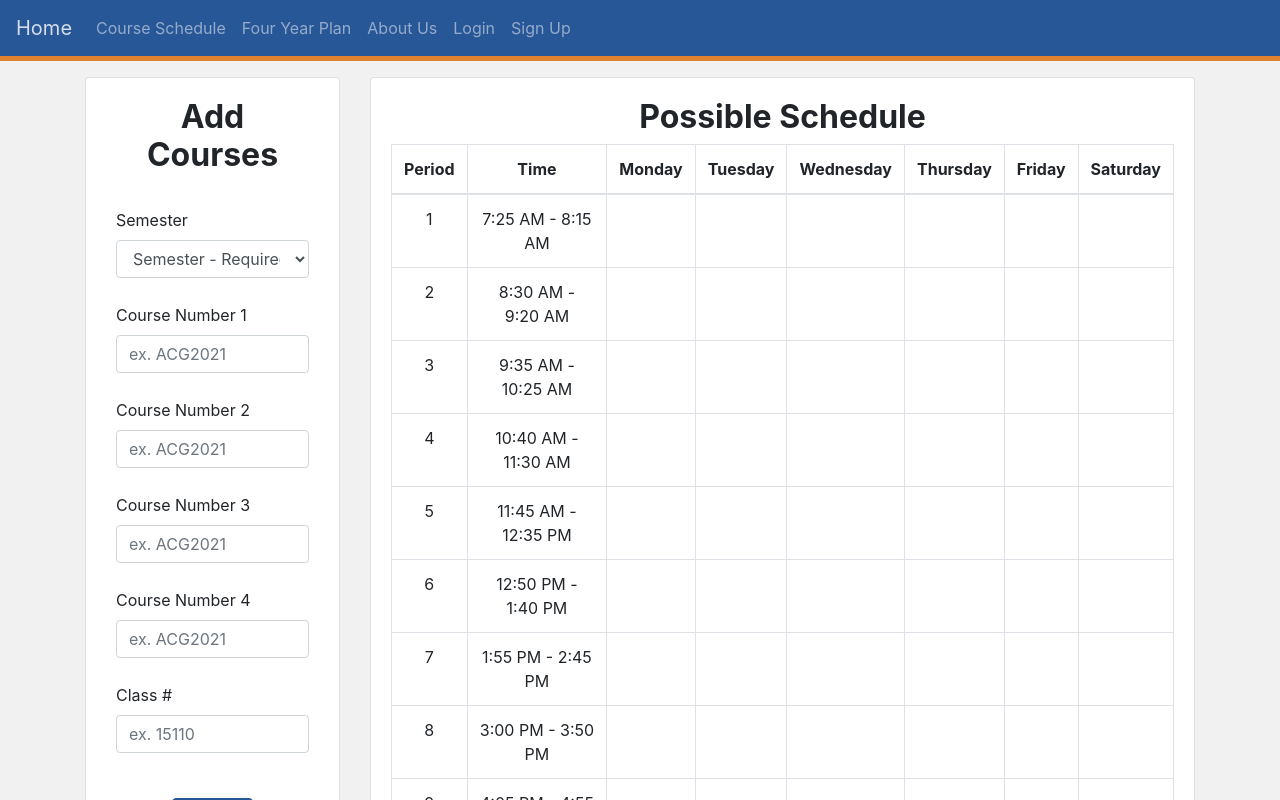
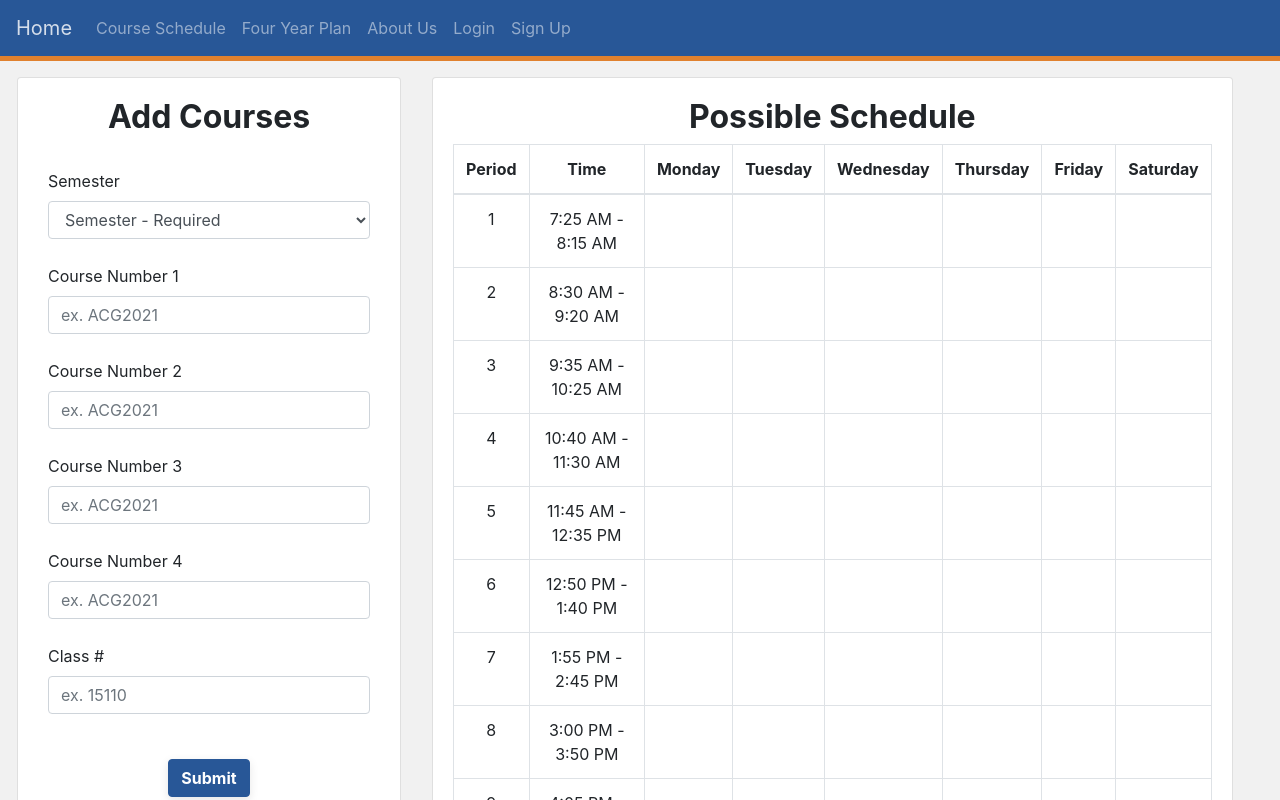
Before and after one commit to frongilloz/SmartSchedule, a React (Create React App) app in the folder ss-app/front/: page /schedule in a window 1280 px wide. Shown: the top 800 px of the page. Built offline with nearby package versions, Linux system fonts and the light colour scheme.

Commit message:
Fix Schedule side menu sizing

```diff
--- a/ss-app/front/src/components/Pages/Schedule.js
+++ b/ss-app/front/src/components/Pages/Schedule.js
@@ -97,16 +97,16 @@ const Schedule = props => {
   return (
     <div className='App'>
 
-      <Container>
-        <Row>
-          <Col sm={3}>
+<div class="row">
+
+  <div class="col-med-6">
+      <div className='sticky-menu'>
 
             <Card body>
 
-            <div className='col-12'>
+            <div className='col-sm'>
                 <Form onSubmit={props.check}>
                   <h2>Add Courses</h2>
-
 
                   <div className='h1_p_1'>
                     <Form.Row>
@@ -183,7 +183,6 @@ const Schedule = props => {
 
 
 
-
                   <div className='h1_p'>
                     <Button variant='primary' type='submit'>
                       Submit
@@ -194,9 +193,11 @@ const Schedule = props => {
 
 
           </Card>
-          </Col>
 
-        <Col sm={9}>
+          </div>
+          </div>
+
+          <div class="col-lg-8">
           <Card body>
               <h2>Possible Schedule</h2>
               <table class="table table-bordered">
@@ -230,10 +231,10 @@ const Schedule = props => {
                   </tbody>
               </table>
           </Card>
-        </Col>
-        </Row>
-      </Container>
 
+
+          </div>
+        </div>
 
     </div>
   );
--- a/ss-app/front/src/components/Pages/basic.css
+++ b/ss-app/front/src/components/Pages/basic.css
@@ -58,3 +58,9 @@
     font-size: 3pc;
     margin-bottom: 5rem;
   }
+
+  .sticky-menu {
+    top: 2em;
+    width: 25pc;
+    padding-right: 1rem;
+  }
```
Also changed, not shown: ss-app/front/src/components/pages.js (+4 -4 lines), 1 other file (tests, documents, lock files or other folders).
